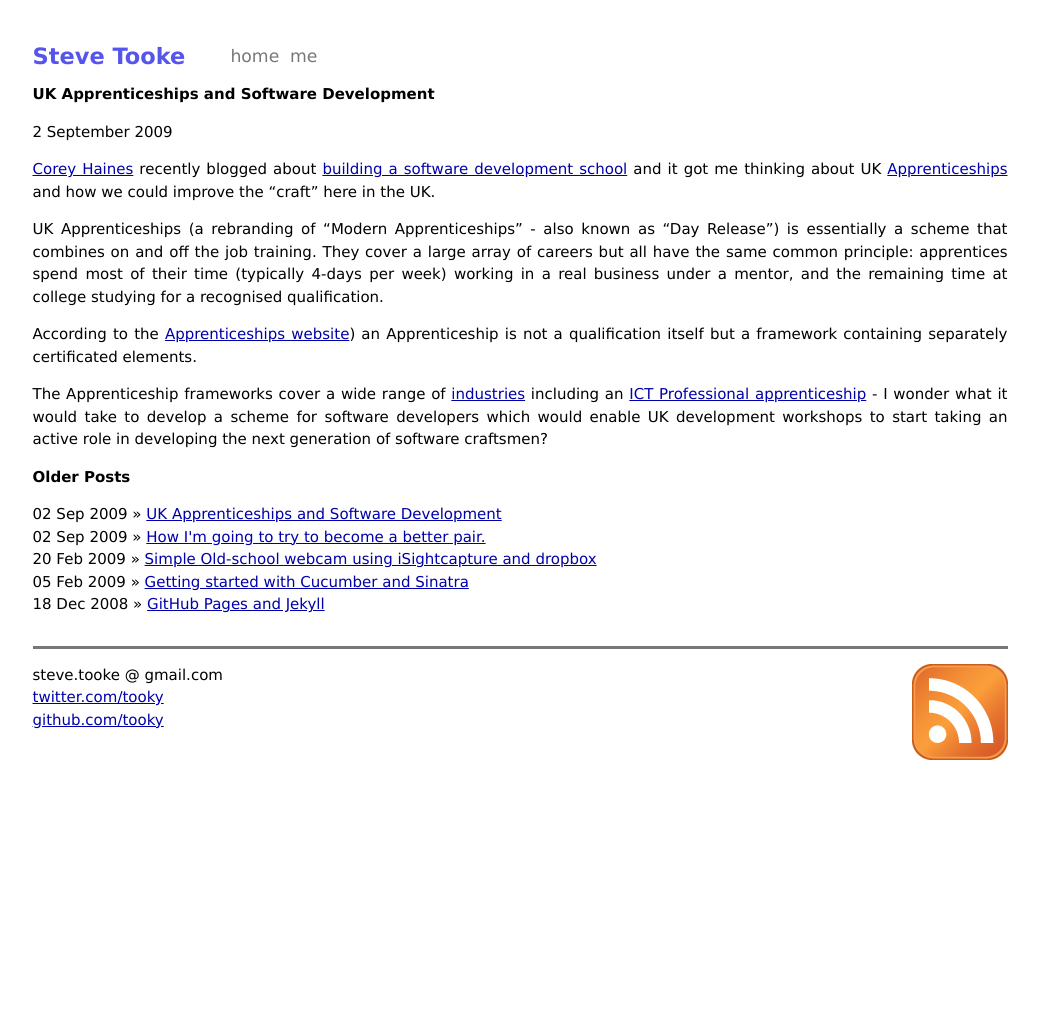
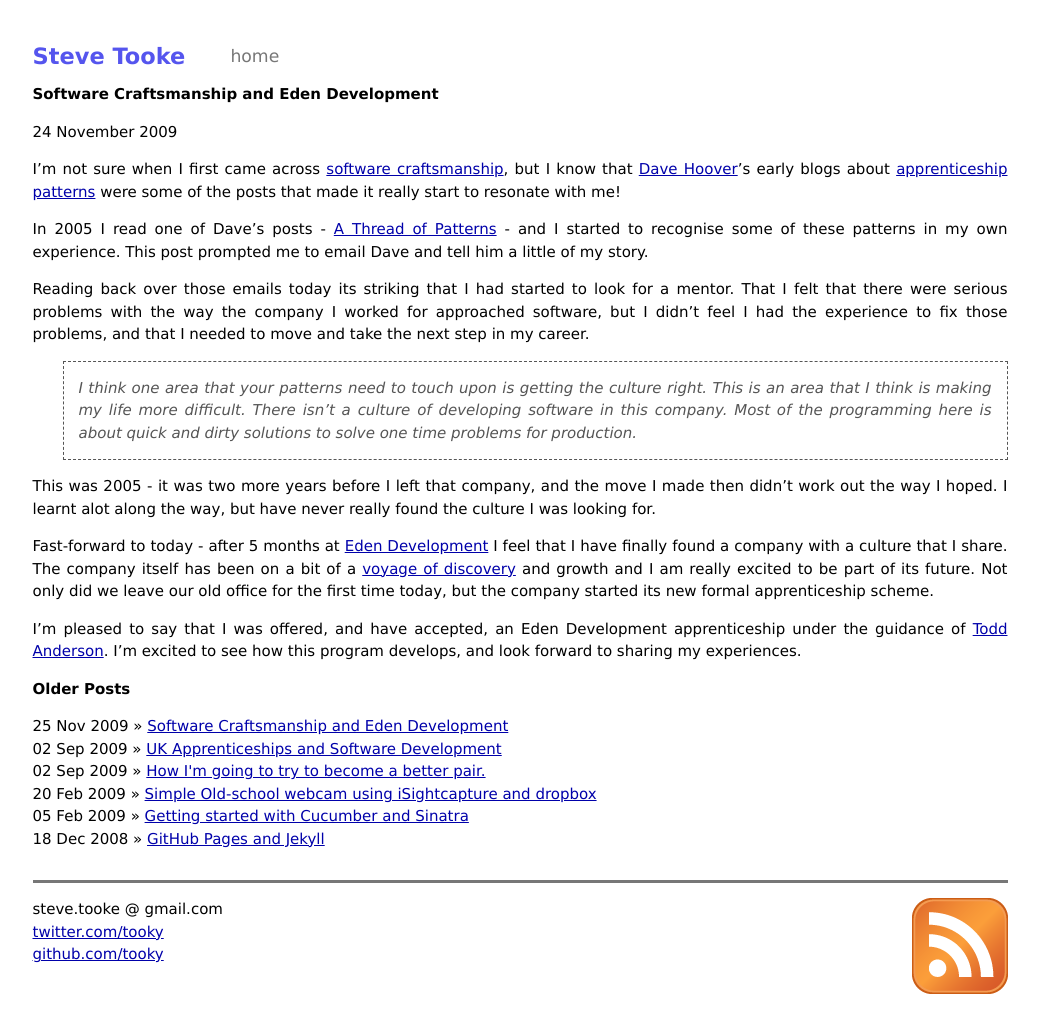
Before and after one commit to tooky/tooky.github.com, a Jekyll site: the page built from index.html, in a window 1280 px wide. Shown: the whole page, without its empty margins (120-1159 px from the left). Built offline with Jekyll 4.4.1, drawn with Linux system fonts in a browser that asks for light colours; comment, search, counter and statistics services are not loaded; before the commit the page ends 945 px from its top, so only the background shows below that.

Commit message:
tidy up and new post

```diff
--- a/_layouts/default.html
+++ b/_layouts/default.html
@@ -28,7 +28,6 @@
 
       <ul class="menu">
         <li><a href="/">home</a></li>
-        <li><a href="/me.html">me</a></li>
       </ul>
 
     </div>
--- /dev/null
+++ b/_posts/2009-11-25-software-craftsmanship.markdown
@@ -0,0 +1,48 @@
+---
+layout: post
+title: Software Craftsmanship and Eden Development
+---
+{{ page.title }}
+================
+
+<p class="date">24 November 2009</p>
+
+I'm not sure when I first came across [software
+craftsmanship](http://en.wikipedia.org/wiki/Software_Craftsmanship), but I know
+that [Dave Hoover](http://twitter.com/edentodd)'s early blogs about
+[apprenticeship patterns](http://oreilly.com/catalog/9780596518387) were some of
+the posts that made it really start to resonate with me!
+
+In 2005 I read one of Dave's posts - [A Thread of
+Patterns](http://redsquirrel.com/cgi-bin/dave/2005/04/12#a.thread.of.patterns) -
+and I started to recognise some of these patterns in my own experience. This
+post prompted me to email Dave and tell him a little of my story.
+
+Reading back over those emails today its striking that I had started to look for
+a mentor. That I felt that there were serious problems with the way the company
+I worked for approached software, but I didn't feel I had the experience to fix
+those problems, and that I needed to move and take the next step in my career.
+
+> I think one area that your patterns need to touch upon is getting the culture
+> right. This is an area that I think is making my life more difficult. There
+> isn't a culture of developing software in this company. Most of the
+> programming here is about quick and dirty solutions to solve one time problems
+> for production.
+
+This was 2005 - it was two more years before I left that company, and the move I
+made then didn't work out the way I hoped. I learnt alot along the way, but have
+never really found the culture I was looking for.
+
+Fast-forward to today - after 5 months at [Eden
+Development](http://edendevelopment.co.uk/) I feel that I have finally found a
+company with a culture that I share. The company itself has been on a bit of a
+[voyage of
+discovery](http://blog.edendevelopment.co.uk/2009/10/13/software-craftsmanship-a-meeting-of-minds/)
+and growth and I am really excited to be part of its future. Not only did we
+leave our old office for the first time today, but the company started its new
+formal apprenticeship scheme.
+
+I'm pleased to say that I was offered, and have accepted, an Eden Development
+apprenticeship under the guidance of [Todd
+Anderson](http://twitter.com/edentodd). I'm excited to see how this program
+develops, and look forward to sharing my experiences.
--- a/css/screen.css
+++ b/css/screen.css
@@ -57,6 +57,13 @@
 table {
   font-size: inherit;
   font: 100%;
+}
+blockquote {
+  font-style: italic;
+  margin-left: 30px;
+  color: #555;
+  border: 1px dashed #555;
+  padding: 0 15px;
 }
 
 /* site */
```
Also changed, not shown: me.html (deleted, +0 -9 lines), 1 other file.
